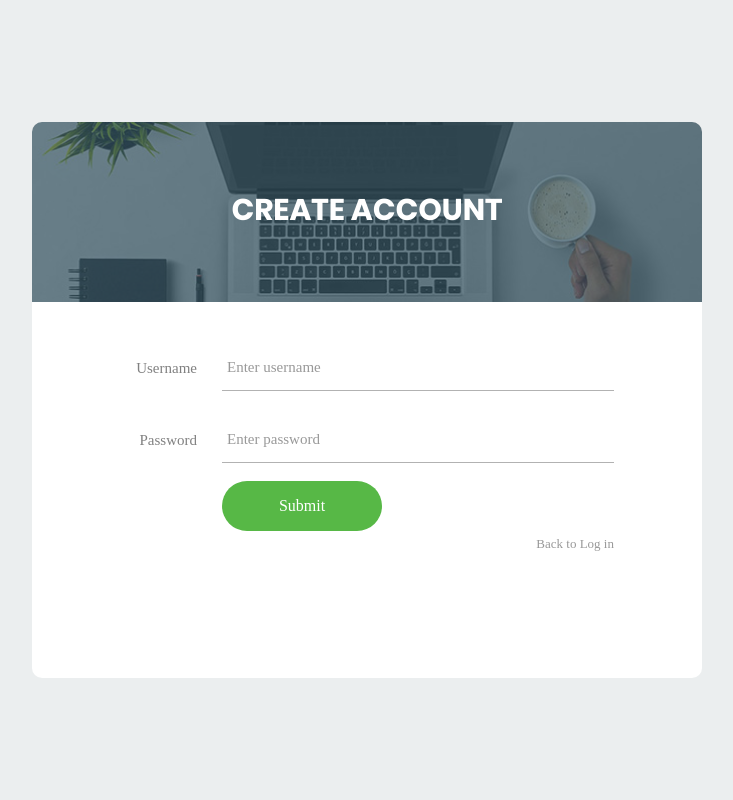
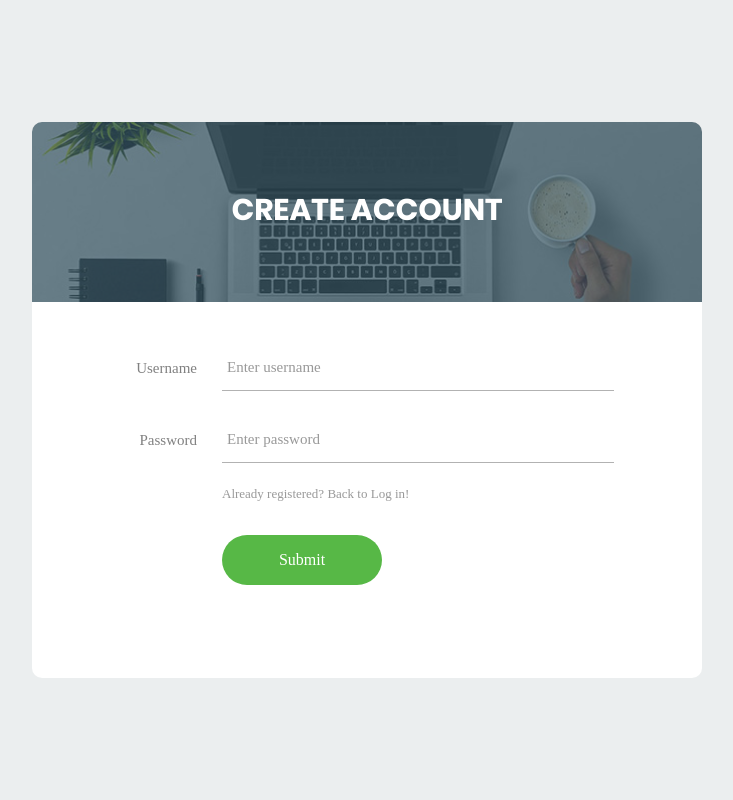
Before and after one commit to EileenFeng/Web_Chatting_Room, a Flask app: page /create_account in a window 1280 px wide. Shown: the whole page, without its empty margins (273-1006 px from the left). Run offline with Flask 2, Linux system fonts and the light colour scheme; some libraries are stand-ins or nearby versions; some web fonts are replaced.

Commit message:
fixed a few fe bugs

```diff
--- a/templates/channel.html
+++ b/templates/channel.html
@@ -1,7 +1,7 @@
 <!DOCTYPE html>
 <html lang="en">
 <head>
-	<title>Table V03</title>
+	<title>Squirrel Chat</title>
 	<meta charset="UTF-8">
 	<meta name="viewport" content="width=device-width, initial-scale=1">
 	<!--===============================================================================================-->
--- a/templates/create_acc.html
+++ b/templates/create_acc.html
@@ -55,25 +55,28 @@
 					{% if messages %}
 					<ul class=flashes>
 						{% for category, message in messages %}
-					<li class="{{ category }}">{{ message }}</li>
+						<script>
+							alert("{{message}}");
+						</script>
 						{% endfor %}
 					</ul>
 					{% endif %}
 					{% endwith %}
 
+					<div class="flex-sb-m w-full p-b-30">
+
+						<div>
+							<a href="/login" class="txt1">
+								Already registered? Back to Log in!
+							</a>
+						</div>
+					</div>
 					<div class="container-login100-form-btn">
 						<button class="login100-form-btn" type="submit"/>
 						Submit
 					</button>
 				</div>
-<div class="flex-sb-m w-full p-b-30">
-  <div></div>
-  <div>
-    <a href="/login" class="txt1">
-      Back to Log in
-    </a>
-  </div>
-</div>
+
 			</form>
 		</div>
 	</div>
--- a/templates/login.html
+++ b/templates/login.html
@@ -55,7 +55,9 @@
 			{% if messages %}
 				<ul class=flashes>
 				{% for category, message in messages %}
-					<li class="{{ category }}">{{ message }}</li>
+					<script>
+					alert("{{message}}");
+					</script>
 				{% endfor %}
 				</ul>
 			{% endif %}
--- a/templates/table.html
+++ b/templates/table.html
@@ -1,7 +1,7 @@
 <!DOCTYPE html>
 <html lang="en">
 <head>
-	<title>Table V03</title>
+	<title>Squirrel Chat</title>
 	<meta charset="UTF-8">
 	<meta name="viewport" content="width=device-width, initial-scale=1">
 <!--===============================================================================================-->
--- a/webserver.py
+++ b/webserver.py
@@ -148,7 +148,7 @@ def get_user_from_username_and_password(username, password):
                 return {'id': row[0], 'username': username}
             else:
                 print("noooo")
-                flash(u'Username or password error', 'error')
+                flash(u'Username or password error!', 'error')
                 conn = connect_db()
                 cur = conn.cursor()
                 return None
@@ -158,7 +158,7 @@ def get_user_from_username_and_password(username, password):
             cur = conn.cursor()
             return None
     else:
-        flash(u'Username or password error', 'error')
+        flash(u'Username or password error!', 'error')
         conn = connect_db()
         cur = conn.cursor()
         return None
@@ -181,7 +181,7 @@ def create_user(username, password):
         else:
             return None
     except sqlite3.IntegrityError:
-        flash(u'Username have already used', 'error')
+        flash(u'Username have already been registered!', 'error')
         conn.commit()
         conn.close()
         print("failed")
@@ -477,8 +477,7 @@ def do_login(user):
         print("User is none")
         if 'uid' in session:
             session.pop('uid')
-        #TO-DO: wrong pwd alert & redirect back to login
-        return redirect('/create_account')
+        return redirect('/login')
 
 #@app.route('/upload_file/<channelname>/<filename>')
 #def upload_file(channelname, filename):
@@ -574,8 +573,10 @@ def create_account():
         password = request.form['password']
         print(username,password)
         user = create_user(username, password)
-        print(user)
-        return do_login(user)
+        if user != None:
+            return do_login(user)
+        else:
+            return redirect('/create_account')
 
 @app.route('/create_channel', methods=['POST'])
 def create_channel():
```
Also changed, not shown: database.db. Lines whose indentation alone changed are shown as unchanged.
